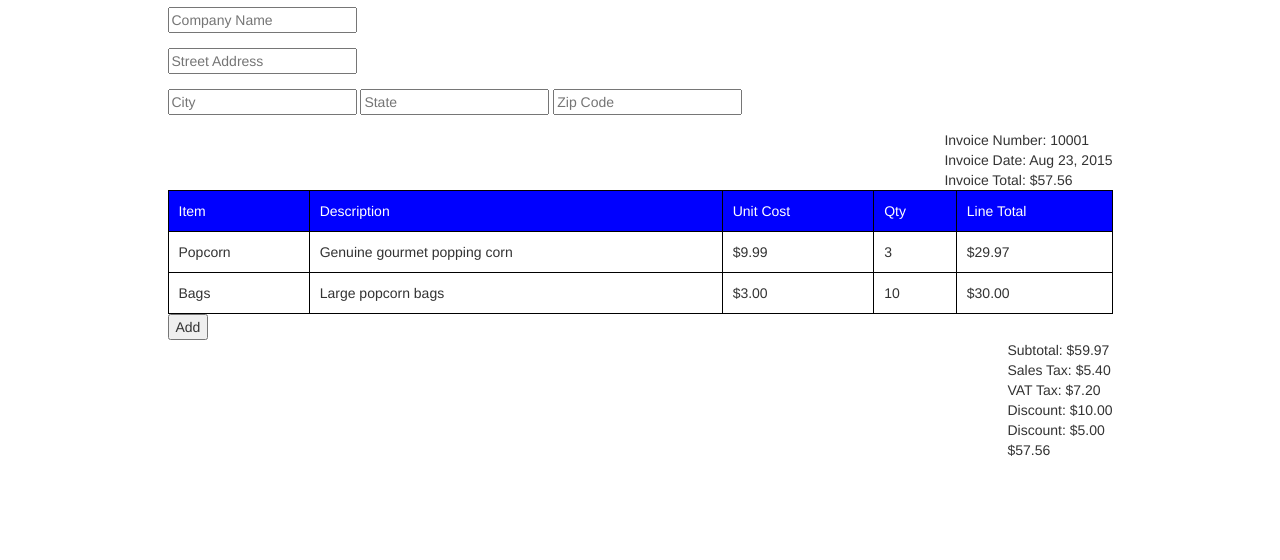
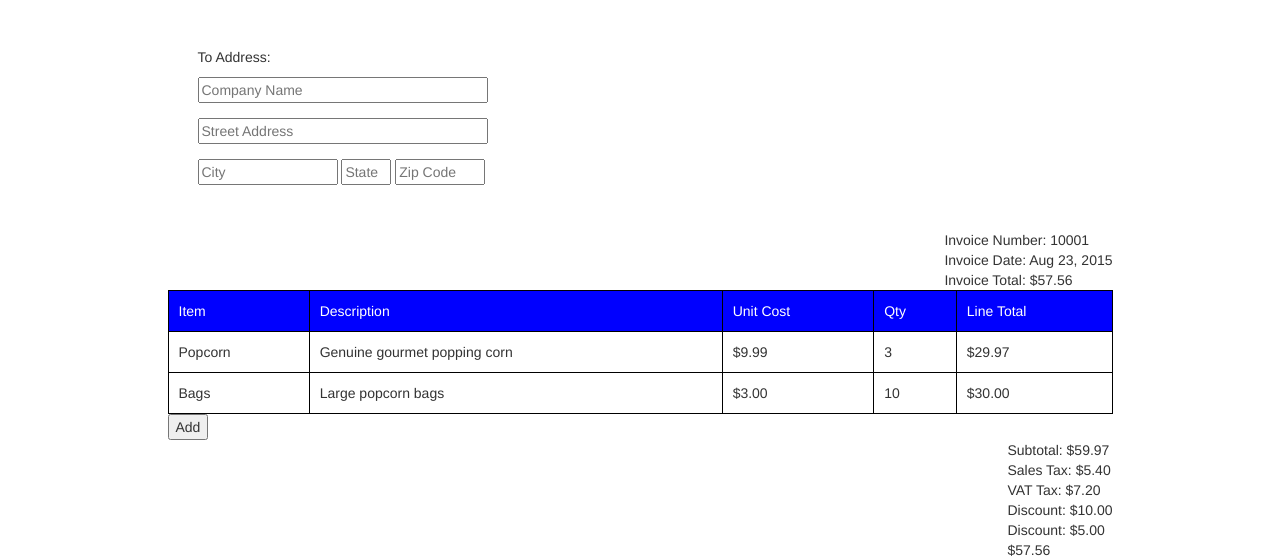
Before and after one commit to chilleren/demo_invoice, a website: page index.html in a window 1280 px wide. Shown: the part 248-808 px from the top of the page. Drawn offline with nearby package versions, Linux system fonts and the light colour scheme.

Commit message:
better address styles

```diff
--- a/css/app.scss
+++ b/css/app.scss
@@ -19,9 +19,23 @@ table {
 }
 
 .highlight {
-  border: 2px solid blue;
+  background: gray;
 }
 
 .address-form {
-
+  margin: 20px;
+  padding: 10px;
+  width: 320px;
+  .full-width {
+    width: 290px;
+  }
+  .city {
+    width: 140px;
+  }
+  .state {
+    width: 50px;
+  }
+  .zip {
+    width: 90px;
+  }
 }
--- a/js/partials/address.html
+++ b/js/partials/address.html
@@ -1,13 +1,13 @@
 <div ng-controller="AddressCtrl" ng-model="address">
   <div class="form-group">
-    <input type="text" ng-model="address.companyName" placeholder="Company Name">
+    <input type="text" ng-model="address.companyName" placeholder="Company Name" class="full-width">
   </div>
   <div class="form-group">
-    <input type="text" ng-model="address.street" placeholder="Street Address">
+    <input type="text" ng-model="address.street" placeholder="Street Address" class="full-width">
   </div>
   <div class="form-group">
-    <input type="text" ng-model="address.city" placeholder="City">
-    <input type="text" ng-model="address.state" placeholder="State">
-    <input type="text" ng-model="address.zip" placeholder="Zip Code">
+    <input type="text" ng-model="address.city" placeholder="City" class="city">
+    <input type="text" ng-model="address.state" placeholder="State" class="state">
+    <input type="text" ng-model="address.zip" placeholder="Zip Code" class="zip">
   </div>
 </div>
```
Also changed, not shown: css/app.css, 1 other file.
